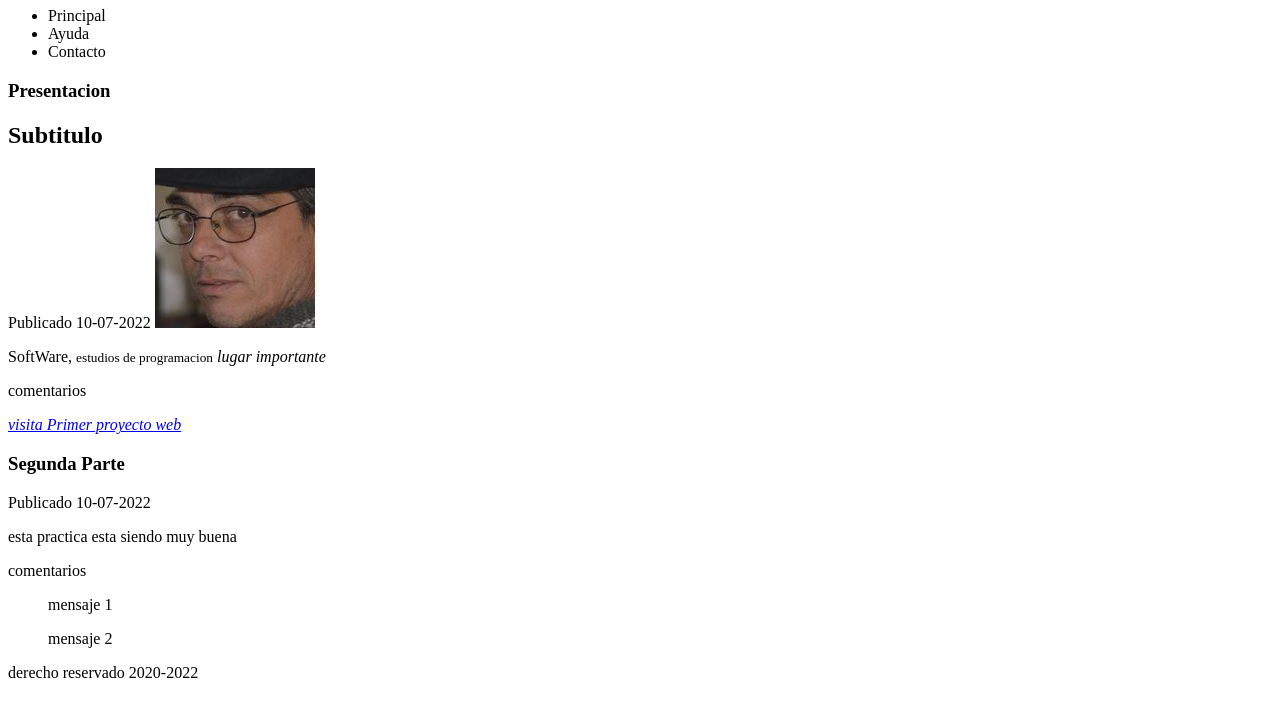
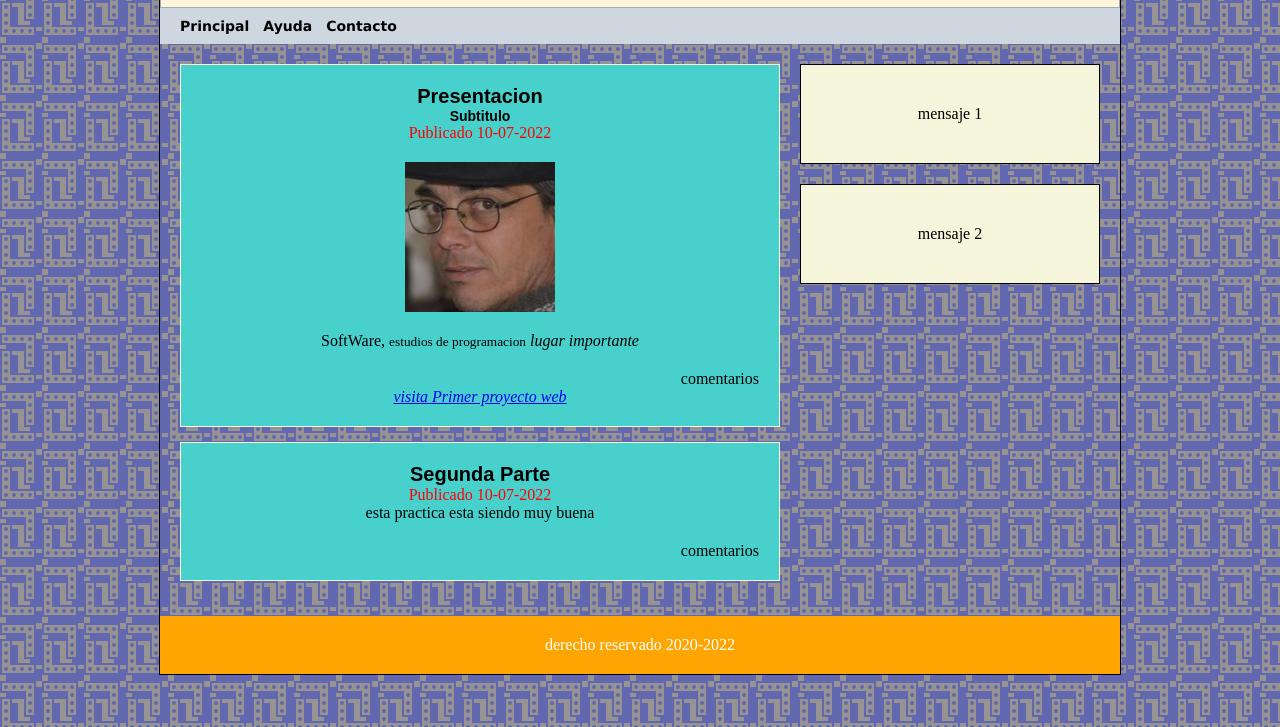
Before and after one commit to webale2/PortFolioFrontend, a plain HTML site: page index.html in a window 1280 px wide. Shown: the part 73-800 px from the top of the page. Drawn offline with Linux system fonts and the light colour scheme.

Commit message:
modificacion

```diff
--- a/index.html
+++ b/index.html
@@ -8,7 +8,7 @@
     <meta name="author" content="Pedraza Alberto Alejandro" />
     <meta name="keywords" content="HTML, CSS, JavaScript Stack" />
 
-    <link rel="stylesheet" href="estilos.css" />
+    <link rel="stylesheet" href="styles.css" />
 
   </head>
 
```
